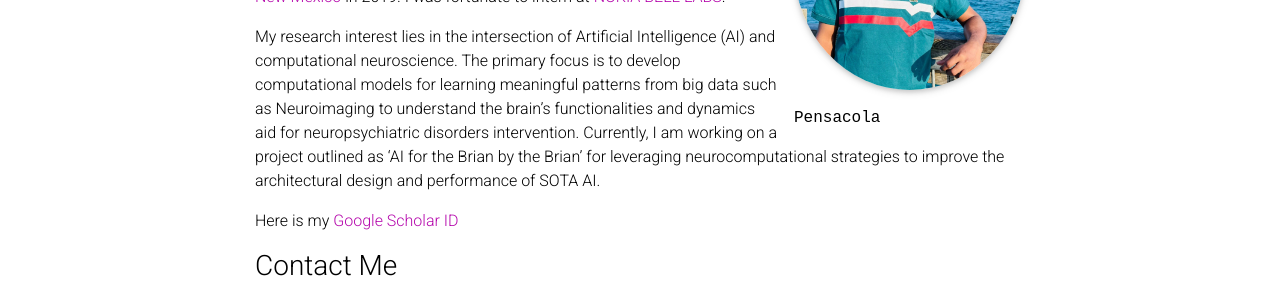
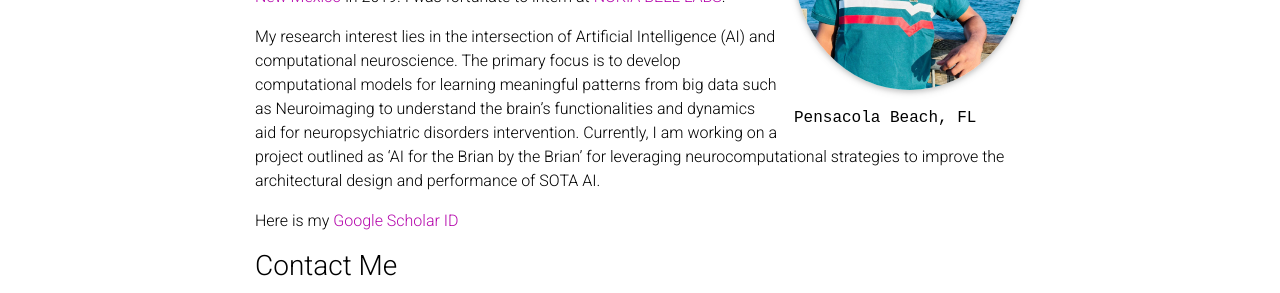
Before and after one commit to A-Rahaman/A-Rahaman.github.io, a Jekyll site: the page built from _pages/about.md, in a window 1280 px wide and 953 px high. Shown: the part 328-621 px from the top of the window. Built offline with Jekyll 4.4.1, drawn with Linux system fonts in a browser that asks for light colours; comment, search, counter and statistics services are not loaded; a style sheet for code colours, icons or effects is not loaded.

Commit message:
Update about.md

```diff
--- a/_pages/about.md
+++ b/_pages/about.md
@@ -8,7 +8,7 @@
   align: right
   image: pic_me.jpg
   image_circular: true # crops the image to make it circular
-  address: Pensacola
+  address: Pensacola Beach, FL
 
 # news: true  # includes a list of news items
 # latest_posts: true  # includes a list of the newest posts
@@ -27,7 +27,7 @@
 ### Contact Me
 
 * My personal email address is aabdur{dot}rahaman007{at}gmail{dot}com.
-* My one-page CV is [here](https://github.com/A-Rahaman/A-Rahaman.github.io/tree/master/assets/pdf/Md_Abdur_Rahaman.pdf). (Updated Sep, 2023)
+* My one-page CV is [here](https://github.com/A-Rahaman/A-Rahaman.github.io/Md_Abdur_Rahaman.pdf). (Updated Sep, 2023)
 
 I would like to play outdoor games mostly soccer in my free time!
 
```
